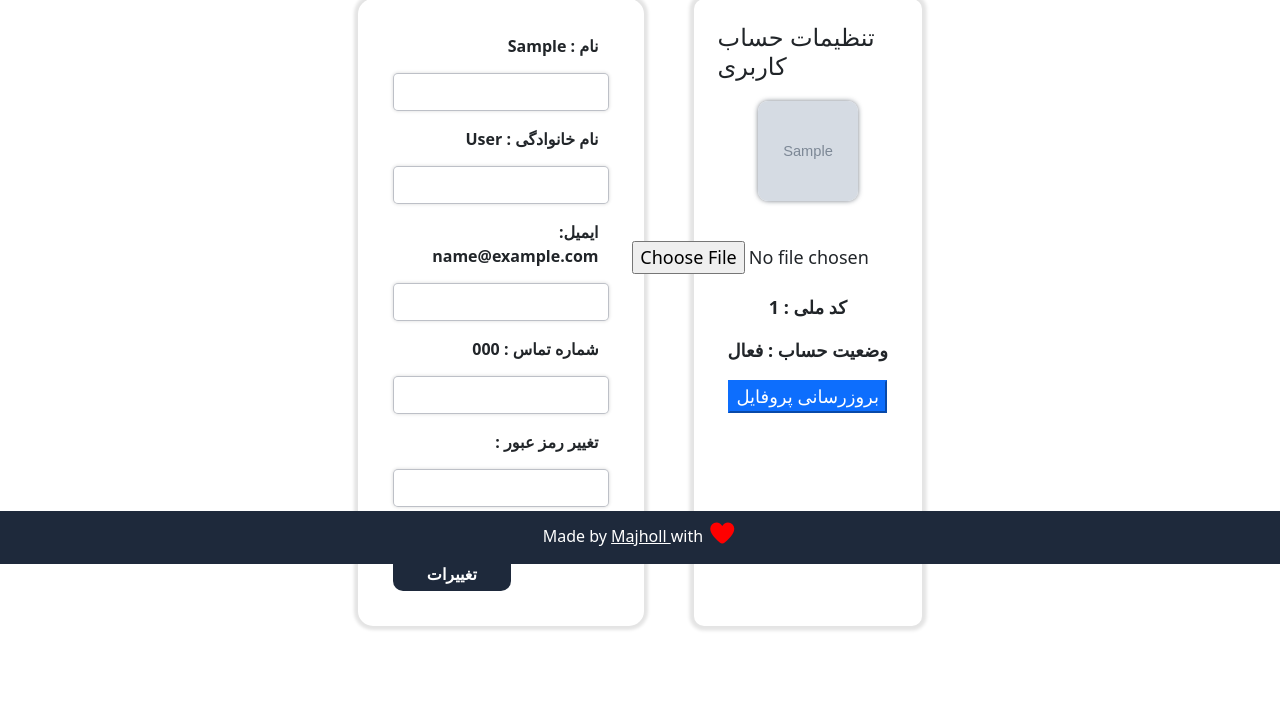
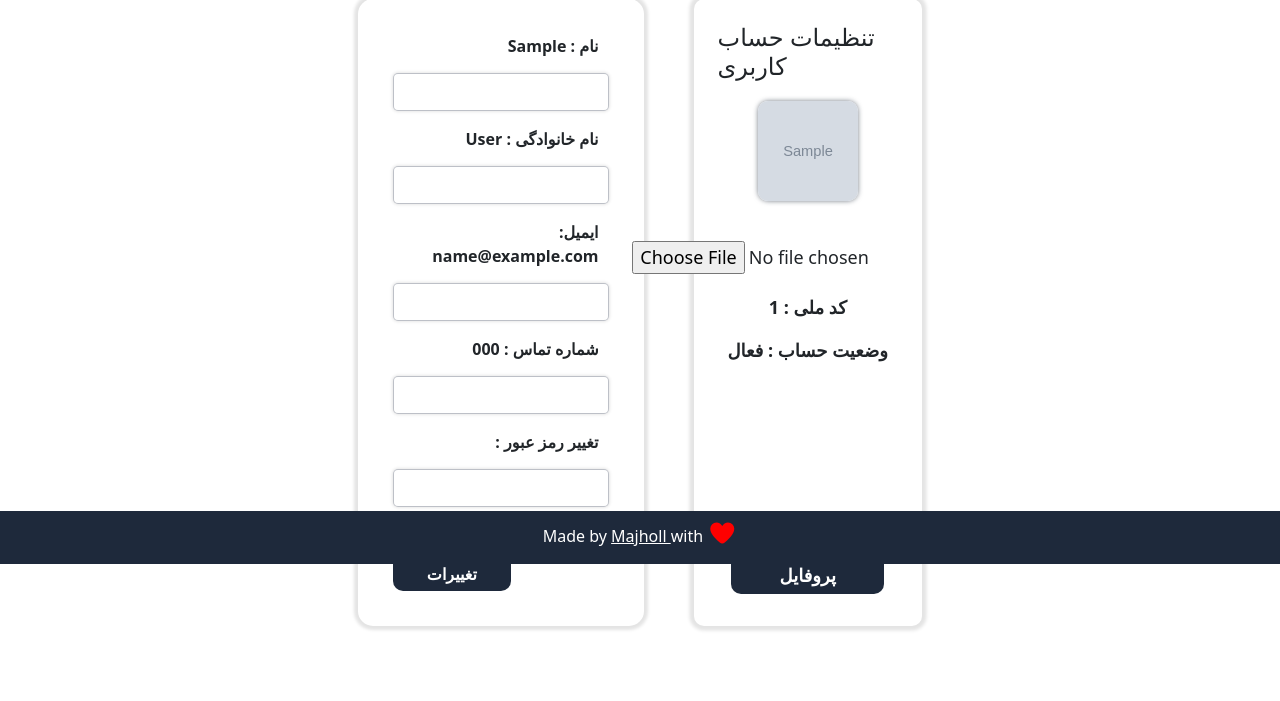
Before and after one commit to Majholl/electra, a Django app: page /admin/register/user/1/ in a window 1280 px wide. Shown: the part 236-937 px from the top of the page. Run offline with Django 5.2, Linux system fonts and the light colour scheme; tables that the repository leaves empty hold one stand-in row (values such as "Sample post"); grey boxes marked "Sample" are stand-in pictures; parts of the project's set-up code (start-up, migrations or seed data) failed here and were passed over; some libraries are stand-ins or nearby versions.

Commit message:
eidt user by admin ui updated

```diff
--- a/static/css/admin/admin/modifyregisteruser.css
+++ b/static/css/admin/admin/modifyregisteruser.css
@@ -61,6 +61,24 @@
 }
 
 
+.updateprofileofuser{
+    width: 85%;
+    padding: 5px 20px;
+    background-color: #1E293B;
+    color: #fff;
+    outline: none;
+    border: none;
+    font-weight: 700;
+    position: relative;
+    top: 150px;
+    border-radius: 10px;
+
+}
+.updateprofileofuser:hover , .updateprofileofuser:active , .updateprofileofuser:focus-visible , .updateprofileofuser:focus{
+    background-color: #405474;
+}
+
+
 
 .modify-adminusers-form button {
   width: 50%;
```
